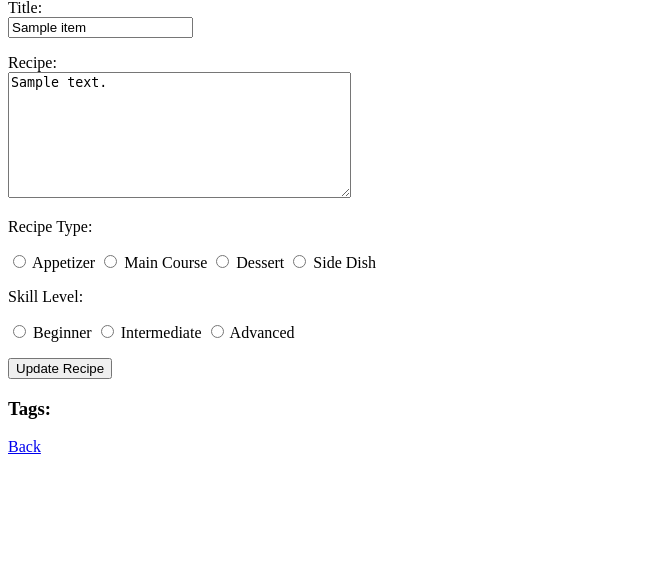
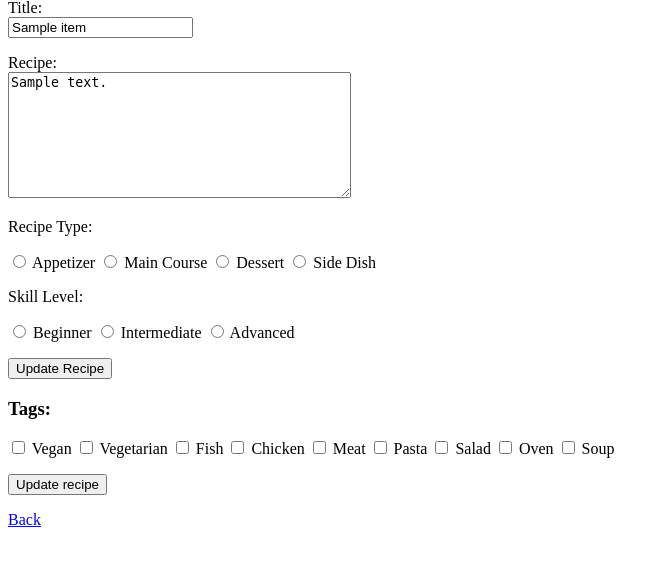
Before and after one commit to niinaIsHere/reseptit, a Flask app: template templates/edit_recipe.html in a window 1280 px wide. Shown: the part 81-647 px from the top of the page, without its empty margins (0-669 px from the left). Run offline with Flask 3, Linux system fonts and the light colour scheme; the template is opened without the code that fills it: most values are stand-ins (such as "Sample title", 1, 10 or a date in 2020).

Commit message:
Update edit_recipe.html

```diff
--- a/templates/edit_recipe.html
+++ b/templates/edit_recipe.html
@@ -44,6 +44,28 @@
     <input type="submit" value="Update Recipe" />
 
     <h3>Tags:</h3>
+    <p>
+      <input type="checkbox" name="tag" value="Vegan" /
+        {% if "Vegan" in selected_tags %}checked{% endif %}> Vegan
+      <input type="checkbox" name="tag" value="Vegetarian" /
+        {% if "Vegetarian" in selected_tags %}checked{% endif %}> Vegetarian
+      <input type="checkbox" name="tag" value="Fish" /
+        {% if "Fish" in selected_tags %}checked{% endif %}> Fish
+      <input type="checkbox" name="tag" value="Chicken" /
+        {% if "Chicken" in selected_tags %}checked{% endif %}> Chicken
+      <input type="checkbox" name="tag" value="Meat" /
+        {% if "Meat" in selected_tags %}checked{% endif %}> Meat
+      <input type="checkbox" name="tag" value="Pasta" /
+        {% if "Pasta" in selected_tags %}checked{% endif %}> Pasta
+      <input type="checkbox" name="tag" value="Salad" /
+        {% if "Salad" in selected_tags %}checked{% endif %}> Salad
+      <input type="checkbox" name="tag" value="Oven" /
+        {% if "Oven" in selected_tags %}checked{% endif %}> Oven
+      <input type="checkbox" name="tag" value="Soup" /
+        {% if "Soup" in selected_tags %}checked{% endif %}> Soup
+    </p>
+
+    <input type="submit" value="Update recipe" />
 
     <p>
       <a href="/">Back</a>
```
